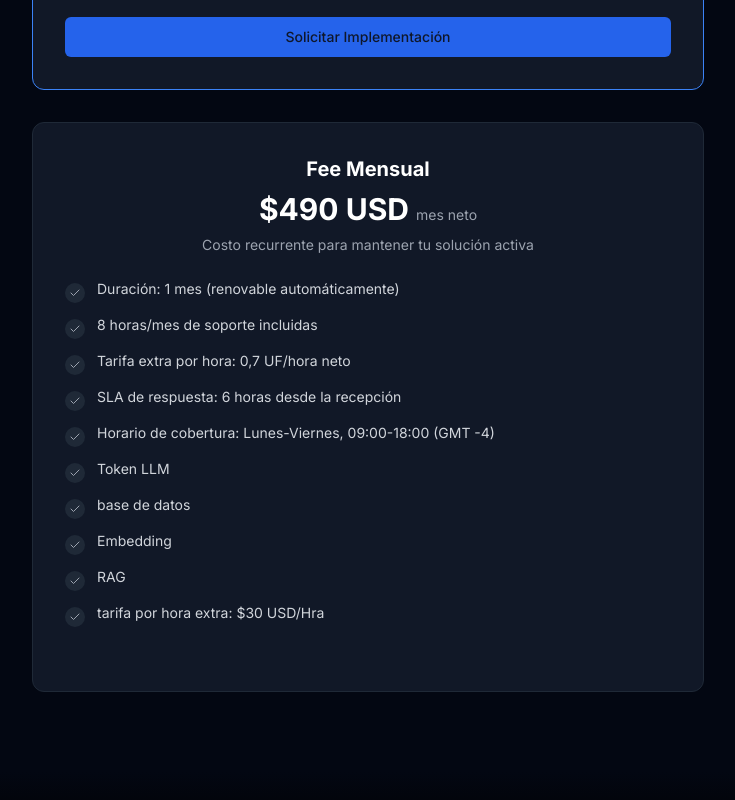
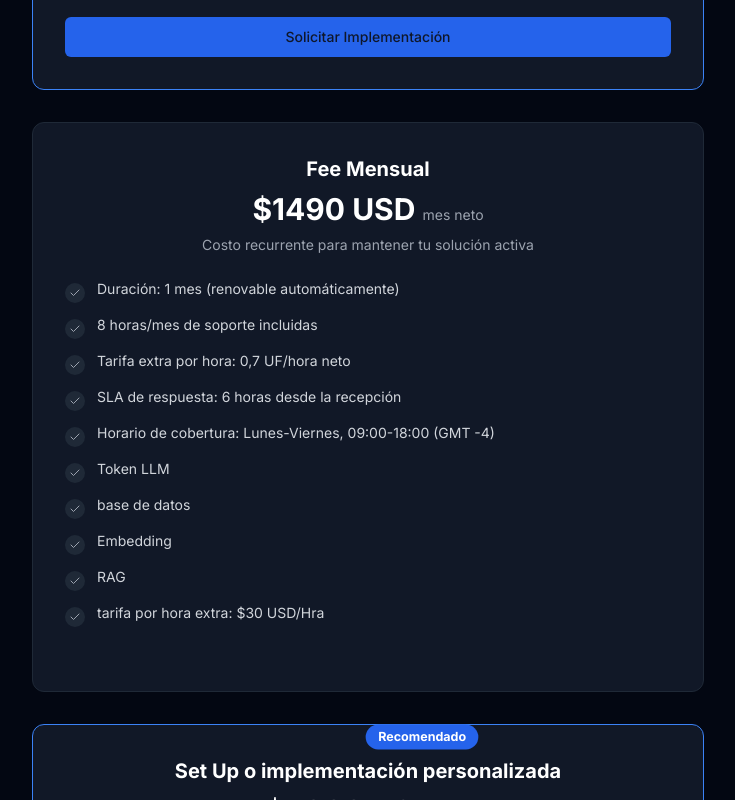
Before and after one commit to Facundo080808/ecommy.perceivoai.agency, a Next.js app: page / in a window 1280 px wide. Shown: the part 5980-6780 px from the top of the page, without its empty margins (272-1007 px from the left). Built offline with nearby package versions, Linux system fonts and the light colour scheme.

Commit message:
se añadio 2 cards mas a los precios

```diff
--- a/components/pricing-section.tsx
+++ b/components/pricing-section.tsx
@@ -29,7 +29,7 @@ export function PricingSection() {
           <AnimatedCard delay={0.1}>
             <PricingCard
               title="Set Up o implementación personalizada"
-              price="$5000 USD"
+              price="$2500 USD"
               priceNote="neto"
               description="Solución completa para tu eCommerce"
               features={[
@@ -55,7 +55,53 @@ export function PricingSection() {
           <AnimatedCard delay={0.3}>
             <PricingCard
               title="Fee Mensual"
-              price="$490 USD"
+              price="$1490 USD"
+              priceNote="mes neto"
+              description="Costo recurrente para mantener tu solución activa"
+              features={[
+                "Duración: 1 mes (renovable automáticamente)",
+                "8 horas/mes de soporte incluidas",
+                "Tarifa extra por hora: 0,7 UF/hora neto",
+                "SLA de respuesta: 6 horas desde la recepción",
+                "Horario de cobertura: Lunes-Viernes, 09:00-18:00 (GMT -4)",
+                "Token LLM",
+                "base de datos",
+                "Embedding",
+                "RAG",
+                "tarifa por hora extra: $30 USD/Hra"
+              ]}
+              // buttonText="Solicitar Información"
+              // buttonVariant="outline"
+            />
+          </AnimatedCard>
+          <AnimatedCard delay={0.1}>
+            <PricingCard
+              title="Set Up o implementación personalizada"
+              price="$5000 USD"
+              priceNote="neto"
+              description="Solución completa para tu eCommerce"
+              features={[
+                "Asistente AI conversacional",
+                "Búsqueda de productos",
+                "Recomendaciones básicas",
+                "Hasta 30k interacciones/mes",
+                "Recomendaciones personalizadas",
+                "Comparación de productos",
+                "Personalización completa",
+                "Integración API completa",
+                "Historial de interacciones con el agente AI",
+                "Soporte por email",
+              ]}
+              buttonText="Solicitar Implementación"
+              buttonVariant="default"
+              highlighted
+              showRecommended
+            />
+          </AnimatedCard>
+          <AnimatedCard delay={0.3}>
+            <PricingCard
+              title="Fee Mensual"
+              price="$990 USD"
               priceNote="mes neto"
               description="Costo recurrente para mantener tu solución activa"
               features={[
```
